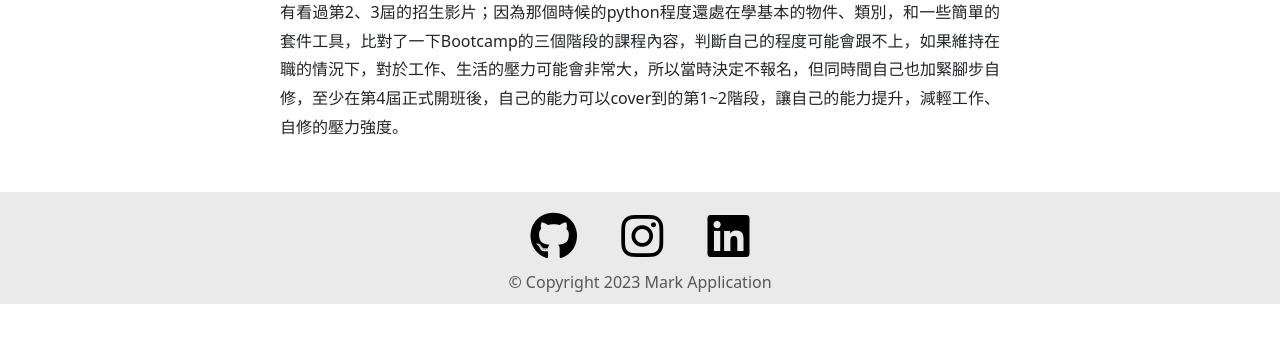
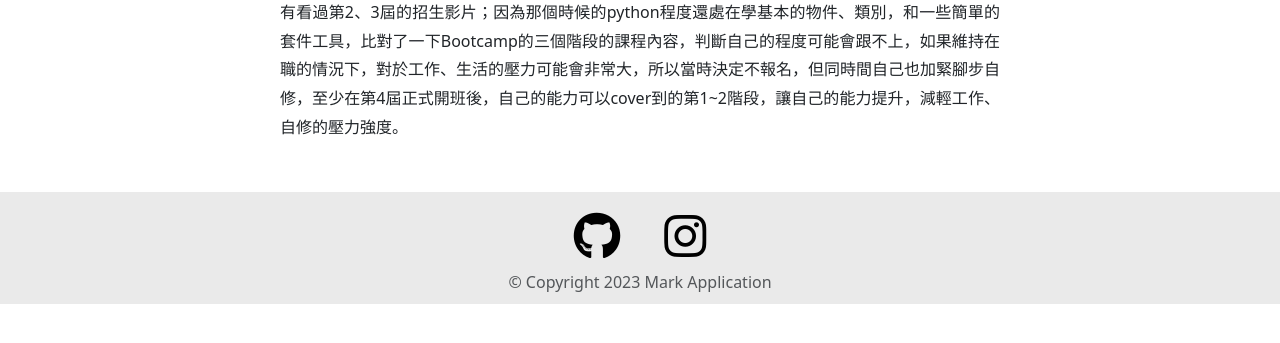
Before and after one commit to KJeiii/Wehelp-Bootcamp-Application, a Flask app: page /effort in a window 1280 px wide. Shown: the part 210-553 px from the top of the page. Run offline with Flask 3, Linux system fonts and the light colour scheme; some libraries are stand-ins or nearby versions.

Commit message:
delete linkedln

```diff
--- a/templates/footer.html
+++ b/templates/footer.html
@@ -1,7 +1,6 @@
 <footer>
     <a href="https://github.com/KJeiii"><i class="fa-brands fa-github"></i></a>
     <a href="https://www.instagram.com/kjei_jang/"><i class="fa-brands fa-instagram"></i></a>
-    <a href=""><i class="fa-brands fa-linkedin"></i></a>
     <p class="copyright text-muted">© Copyright 2023 Mark Application</p>
 
     <script src="https://cdn.jsdelivr.net/npm/bootstrap@5.3.0-alpha3/dist/js/bootstrap.bundle.min.js
```
